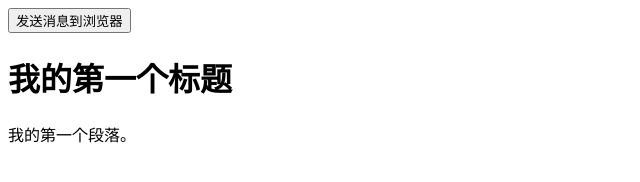
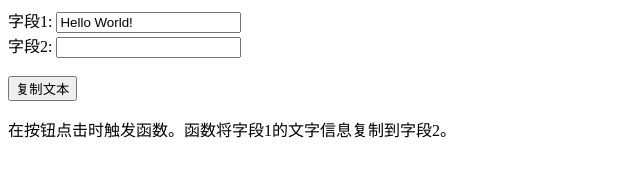
Before and after one commit to BiaoAn/SparkleServer, a plain HTML site: page ab.html in a window 1280 px wide. Shown: the whole page, without its empty margins (0-640 px from the left). Drawn offline with Linux system fonts and the light colour scheme.

Commit message:
Update ab.html

```diff
--- a/ab.html
+++ b/ab.html
@@ -1,19 +1,25 @@
 <!DOCTYPE html>
 <html>
 <head>
-    <script>
-        function sendMessageToBrowser() {
-          var message = "passport"; // 设置要发送的消息
-          window.webkit.messageHandlers.observe.postMessage(message); // 发送消息到浏览器
-        }
-      </script>
 <meta charset="utf-8">
 <title>菜鸟教程(runoob.com)</title>
-<button onclick="sendMessageToBrowser()">发送消息到浏览器</button>
-
+<script>
+function copyText()
+{
+	document.getElementById("field2").value=document.getElementById("field1").value;
+    var message = "passport"; // 设置要发送的消息
+          window.webkit.messageHandlers.observe.postMessage(message); // 发送消息到浏览器
+}
+</script>
 </head>
 <body>
-    <h1>我的第一个标题</h1>
-    <p>我的第一个段落。</p>
+
+字段1: <input type="text" id="field1" value="Hello World!"><br>
+字段2: <input type="text" id="field2">
+<br><br>
+<button onclick="copyText()">复制文本</button>
+
+<p>在按钮点击时触发函数。函数将字段1的文字信息复制到字段2。</p>
+
 </body>
 </html>
```
